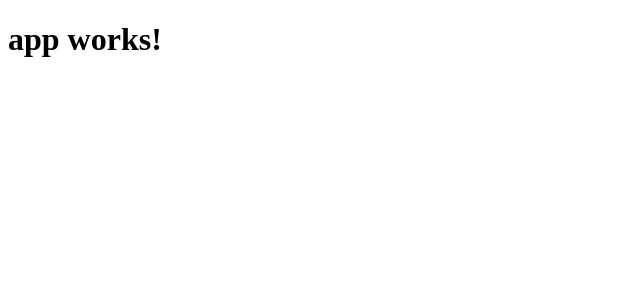
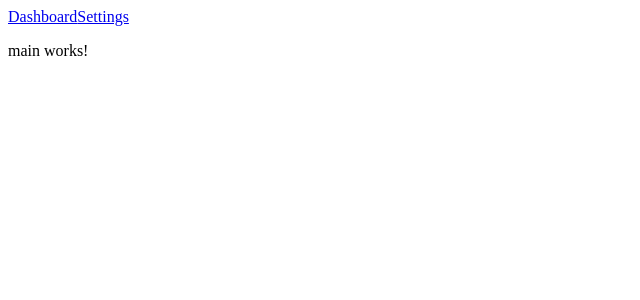
Before and after one commit to arkadiuszneuman/HomeAutomation-Domoticz, an Angular app: page / in a window 1280 px wide. Shown: the top 300 px of the page, without its empty margins (0-640 px from the left). Built offline with nearby package versions, Linux system fonts and the light colour scheme.

Commit message:
Added main and settings component.

```diff
--- a/src/app/app.component.css
+++ b/src/app/app.component.css
@@ -0,0 +1,4 @@
+h1 {
+    font-family: 'Franklin Gothic Medium', 'Arial Narrow', Arial, sans-serif;
+    color: red;
+}
--- a/src/app/app.component.html
+++ b/src/app/app.component.html
@@ -1,3 +1,4 @@
-<h1>
-  {{title}}
-</h1>
+<a routerLink="/" routerLinkActive="active">Dashboard</a>
+<a routerLink="/settings" routerLinkActive="active">Settings</a>
+
+<router-outlet></router-outlet>
--- a/src/app/app.component.ts
+++ b/src/app/app.component.ts
@@ -6,5 +6,6 @@
   styleUrls: ['./app.component.css']
 })
 export class AppComponent {
-  title = 'app works!';
+  title = 'app works';
+  test = 2 * 3;
 }
--- a/src/app/app.module.ts
+++ b/src/app/app.module.ts
@@ -1,18 +1,30 @@
 import { BrowserModule } from '@angular/platform-browser';
 import { NgModule } from '@angular/core';
 import { FormsModule } from '@angular/forms';
-import { HttpModule } from '@angular/http';
+import { HttpModule, JsonpModule } from '@angular/http';
+import { RouterModule, Routes } from '@angular/router';
 
 import { AppComponent } from './app.component';
+import { MainComponent } from './main/main.component';
+import { SettingsComponent } from './settings/settings.component';
+
+const appRoutes: Routes = [
+  { path: '', component: MainComponent },
+  { path: 'settings', component: SettingsComponent },
+];
 
 @NgModule({
   declarations: [
-    AppComponent
+    AppComponent,
+    MainComponent,
+    SettingsComponent
   ],
   imports: [
+    RouterModule.forRoot(appRoutes),
     BrowserModule,
     FormsModule,
-    HttpModule
+    HttpModule,
+    JsonpModule
   ],
   providers: [],
   bootstrap: [AppComponent]
--- /dev/null
+++ b/src/app/main/main.component.html
@@ -0,0 +1,3 @@
+<p>
+  main works!
+</p>
--- /dev/null
+++ b/src/app/main/main.component.ts
@@ -0,0 +1,17 @@
+import { Component, OnInit } from '@angular/core';
+import { Http, Response, Jsonp, Headers, RequestOptions } from '@angular/http';
+
+@Component({
+  selector: 'app-main',
+  templateUrl: './main.component.html',
+  styleUrls: ['./main.component.css']
+})
+export class MainComponent implements OnInit {
+
+  constructor(private jsonp: Jsonp, private http: Http) { }
+
+  ngOnInit() {
+
+  }
+
+}
--- /dev/null
+++ b/src/app/settings/settings.component.html
@@ -0,0 +1,3 @@
+<p>
+  settings works!
+</p>
--- /dev/null
+++ b/src/app/settings/settings.component.ts
@@ -0,0 +1,15 @@
+import { Component, OnInit } from '@angular/core';
+
+@Component({
+  selector: 'app-settings',
+  templateUrl: './settings.component.html',
+  styleUrls: ['./settings.component.css']
+})
+export class SettingsComponent implements OnInit {
+
+  constructor() { }
+
+  ngOnInit() {
+  }
+
+}
```
Also changed, not shown: src/app/main/main.component.css (added), src/app/settings/settings.component.css (added), 2 other files (tests, documents, lock files or other folders).
